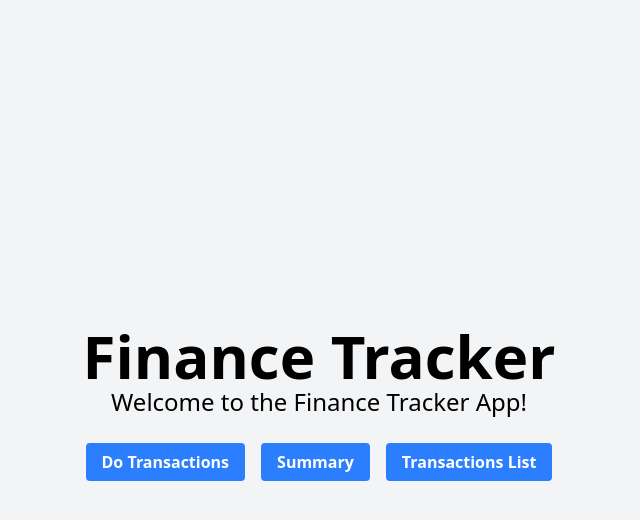
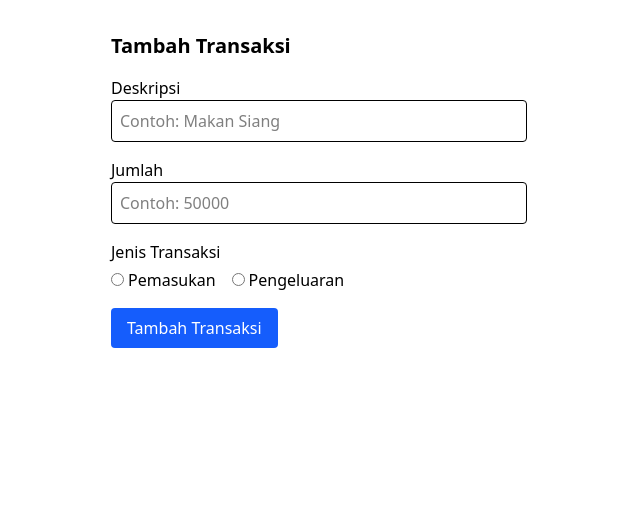
Before and after one commit to kramalmr/PersonalFinanceTrackerAlmair, a React (Vite) app in the folder finance-tracker-almair/: page / in a window 1280 px wide. Shown: the top 520 px of the page, without its empty margins (321-961 px from the left). Built offline with nearby package versions, Linux system fonts and the light colour scheme.

Commit message:
add TransactionForm

```diff
--- a/finance-tracker-almair/src/App.jsx
+++ b/finance-tracker-almair/src/App.jsx
@@ -1,16 +1,38 @@
-import { Link } from 'react-router-dom';
+import { useState, useEffect } from "react";
+import Form from "./Form";
 
-function App () {
+function App() {
+  const [transactions, setTransactions] = useState([]);
+
+  // Ambil data dari localStorage saat pertama kali dimuat
+  useEffect(() => {
+    const savedTransactions = localStorage.getItem("transactions");
+    if (savedTransactions) {
+      setTransactions(JSON.parse(savedTransactions));
+    }
+  }, []);
+
+  // Simpan ke localStorage setiap kali transaksi berubah
+  useEffect(() => {
+    localStorage.setItem("transactions", JSON.stringify(transactions));
+  }, [transactions]);
+
+  const handleAddTransaction = (transaction) => {
+    setTransactions((prev) => [...prev, transaction]);
+  };
+
   return (
-    <div className="min-h-screen bg-gray-100 flex flex-col items-center justify-center">
-      <h1 className="text-6xl font-bold">Finance Tracker</h1>
-      <p className="text-2xl">Welcome to the Finance Tracker App!</p>
-      <div className="mt-8 space-x-4">
-        <Link to="/form" className="bg-blue-500 hover:bg-blue-700 text-white font-bold py-2 px-4 rounded">Do Transactions</Link>
-        <Link to="/summary" className="bg-blue-500 hover:bg-blue-700 text-white font-bold py-2 px-4 rounded">Summary</Link>
-        <Link to="/transactions" className="bg-blue-500 hover:bg-blue-700 text-white font-bold py-2 px-4 rounded">Transactions List</Link>
-      </div>
+    <div className="p-4">
+      <Form onAddTransaction={handleAddTransaction} />
+      <ul className="mt-6 space-y-2">
+        {transactions.map((t) => (
+          <li key={t.id} className="border p-2 rounded shadow">
+            {t.description} - Rp{t.amount.toLocaleString()} ({t.type})
+          </li>
+        ))}
+      </ul>
     </div>
   );
 }
+
 export default App;
--- /dev/null
+++ b/finance-tracker-almair/src/Form.jsx
@@ -0,0 +1,107 @@
+import { useState } from "react";
+
+const Form = ({ onAddTransaction }) => {
+  const [description, setDescription] = useState("");
+  const [amount, setAmount] = useState("");
+  const [type, setType] = useState("");
+  const [error, setError] = useState("");
+
+  const handleSubmit = (e) => {
+    e.preventDefault();
+
+    // Validasi form
+    if (!description.trim()) {
+      setError("Deskripsi tidak boleh kosong.");
+      return;
+    }
+    if (!amount || parseFloat(amount) <= 0) {
+      setError("Jumlah harus lebih dari 0.");
+      return;
+    }
+    if (!type) {
+      setError("Pilih jenis transaksi.");
+      return;
+    }
+
+    // Buat objek transaksi
+    const newTransaction = {
+      id: Date.now(),
+      description,
+      amount: parseFloat(amount),
+      type,
+    };
+
+    onAddTransaction(newTransaction); // Kirim ke App.js
+
+    // Reset form
+    setDescription("");
+    setAmount("");
+    setType("");
+    setError("");
+  };
+
+  return (
+    <form onSubmit={handleSubmit} className="space-y-4 p-4 max-w-md mx-auto">
+      <h2 className="text-xl font-bold">Tambah Transaksi</h2>
+
+      {error && <div className="text-red-600">{error}</div>}
+
+      <div>
+        <label className="block font-medium">Deskripsi</label>
+        <input
+          type="text"
+          value={description}
+          onChange={(e) => setDescription(e.target.value)}
+          className="w-full p-2 border rounded"
+          placeholder="Contoh: Makan Siang"
+        />
+      </div>
+
+      <div>
+        <label className="block font-medium">Jumlah</label>
+        <input
+          type="number"
+          value={amount}
+          onChange={(e) => setAmount(e.target.value)}
+          className="w-full p-2 border rounded"
+          placeholder="Contoh: 50000"
+        />
+      </div>
+
+      <div>
+        <label className="block font-medium">Jenis Transaksi</label>
+        <div className="flex gap-4 mt-1">
+          <label>
+            <input
+              type="radio"
+              name="type"
+              value="pemasukan"
+              checked={type === "pemasukan"}
+              onChange={(e) => setType(e.target.value)}
+            />
+            <span className="ml-1">Pemasukan</span>
+          </label>
+          <label>
+            <input
+              type="radio"
+              name="type"
+              value="pengeluaran"
+              checked={type === "pengeluaran"}
+              onChange={(e) => setType(e.target.value)}
+            />
+            <span className="ml-1">Pengeluaran</span>
+          </label>
+        </div>
+      </div>
+
+      <button
+        type="submit"
+        className="bg-blue-600 text-white px-4 py-2 rounded hover:bg-blue-700"
+      >
+        Tambah Transaksi
+      </button>
+    </form>
+  );
+};
+
+export default Form;
```
